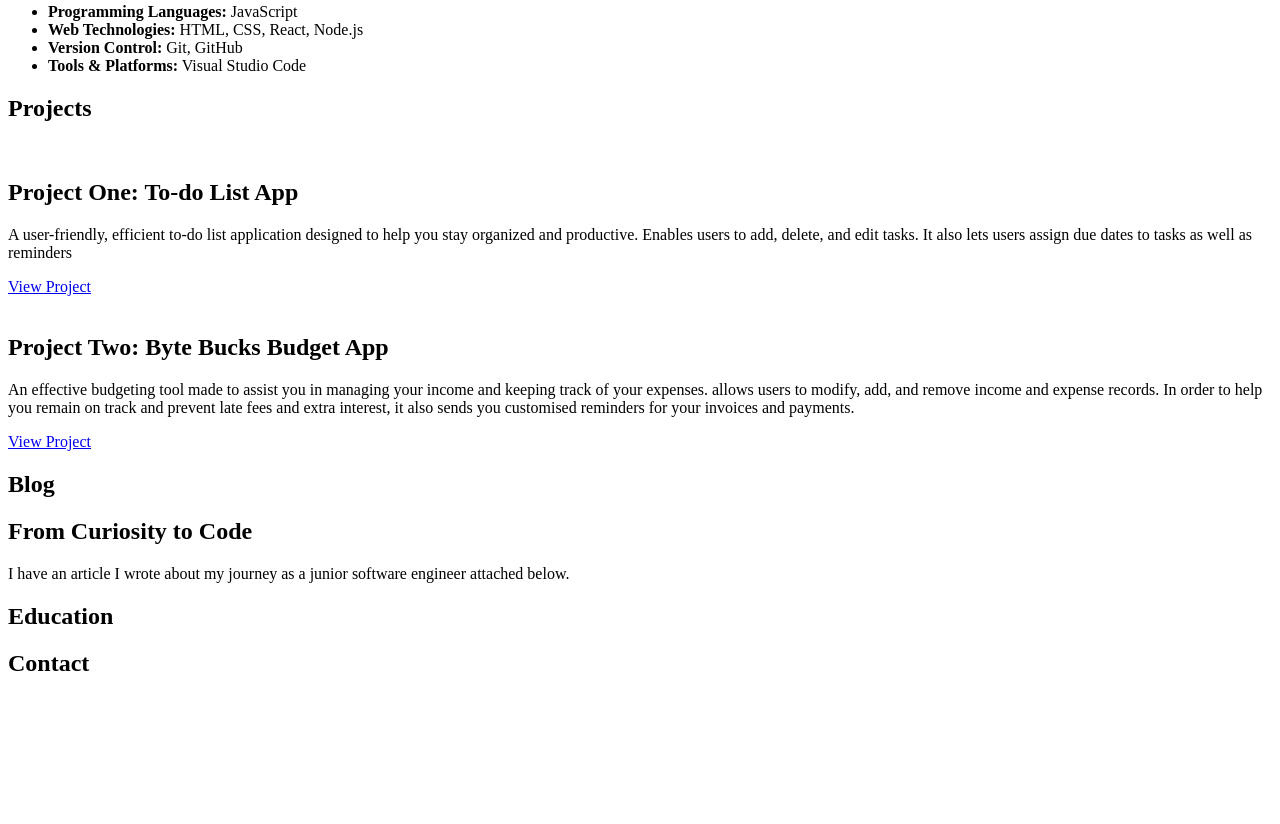
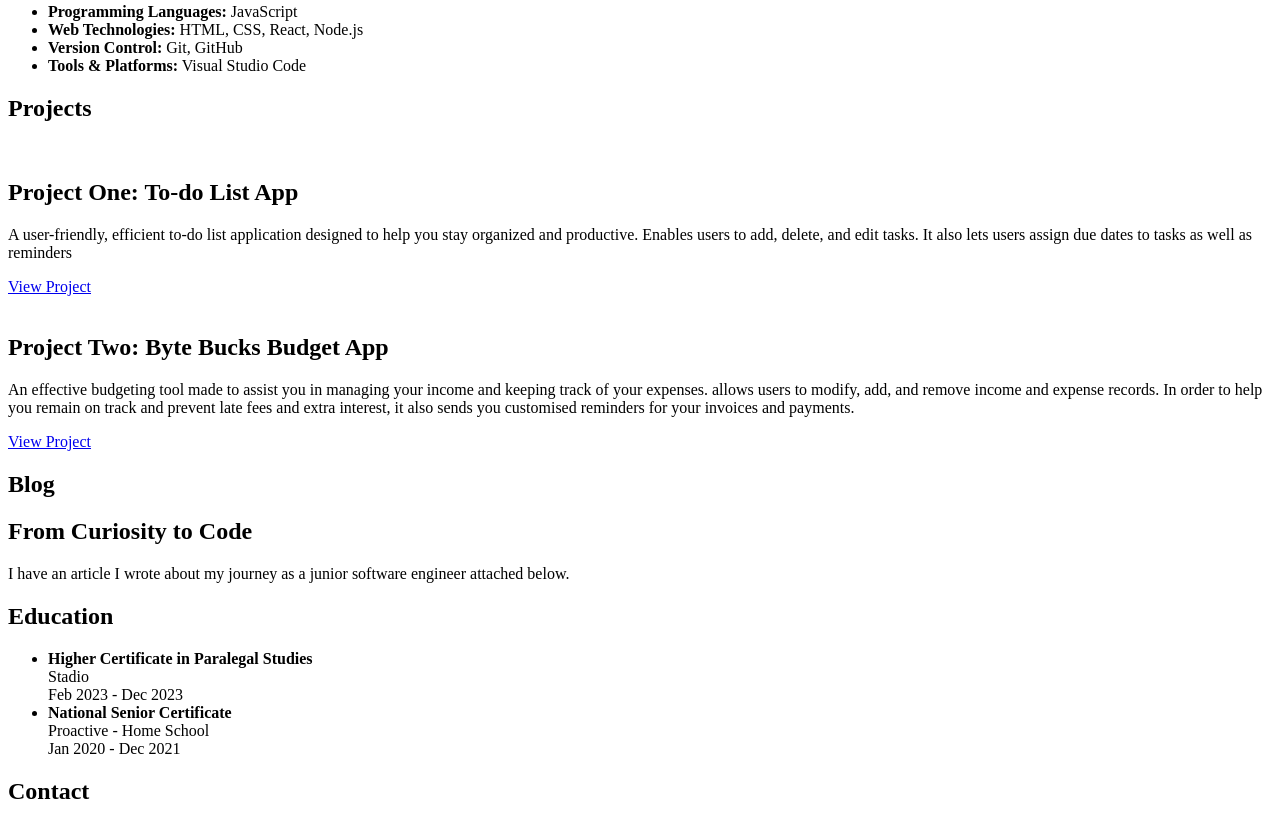
Before and after one commit to OtlotlengMajuja/OTLMAJ363_BCL2401_GroupE_Otlotleng-Majuja_CDV05, a plain HTML site: page index.html in a window 1280 px wide. Shown: the part 325-1149 px from the top of the page. Before the commit the page ends 1022 px from the top, so only its background shows below. Drawn offline with Linux system fonts and the light colour scheme.

Commit message:
Completed my education section

```diff
--- a/index.html
+++ b/index.html
@@ -98,6 +98,18 @@
 
     <section id="education">
       <h1>Education</h1>
+      <ul>
+        <li>
+          <strong>Higher Certificate in Paralegal Studies</strong><br />
+          Stadio<br />
+          Feb 2023 - Dec 2023
+        </li>
+        <li>
+          <strong>National Senior Certificate</strong><br />
+          Proactive - Home School<br />
+          Jan 2020 - Dec 2021
+        </li>
+      </ul>
     </section>
 
     <section id="contact">
```
